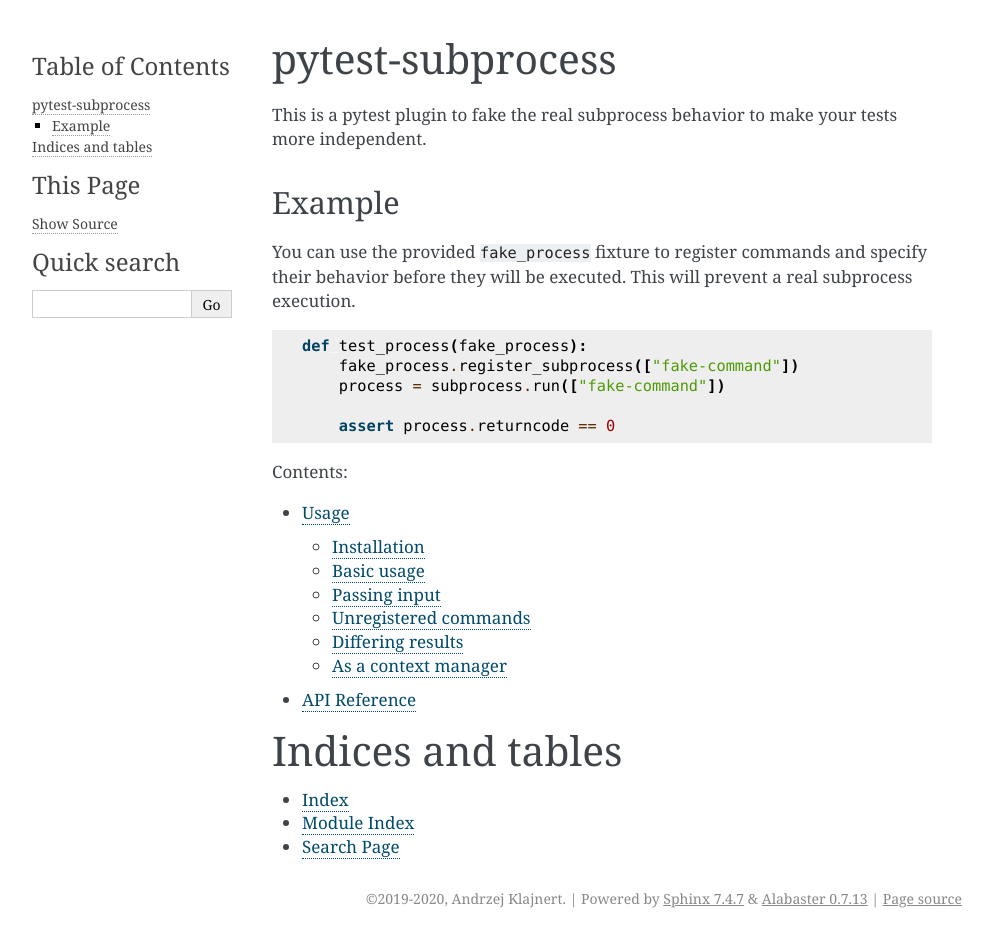
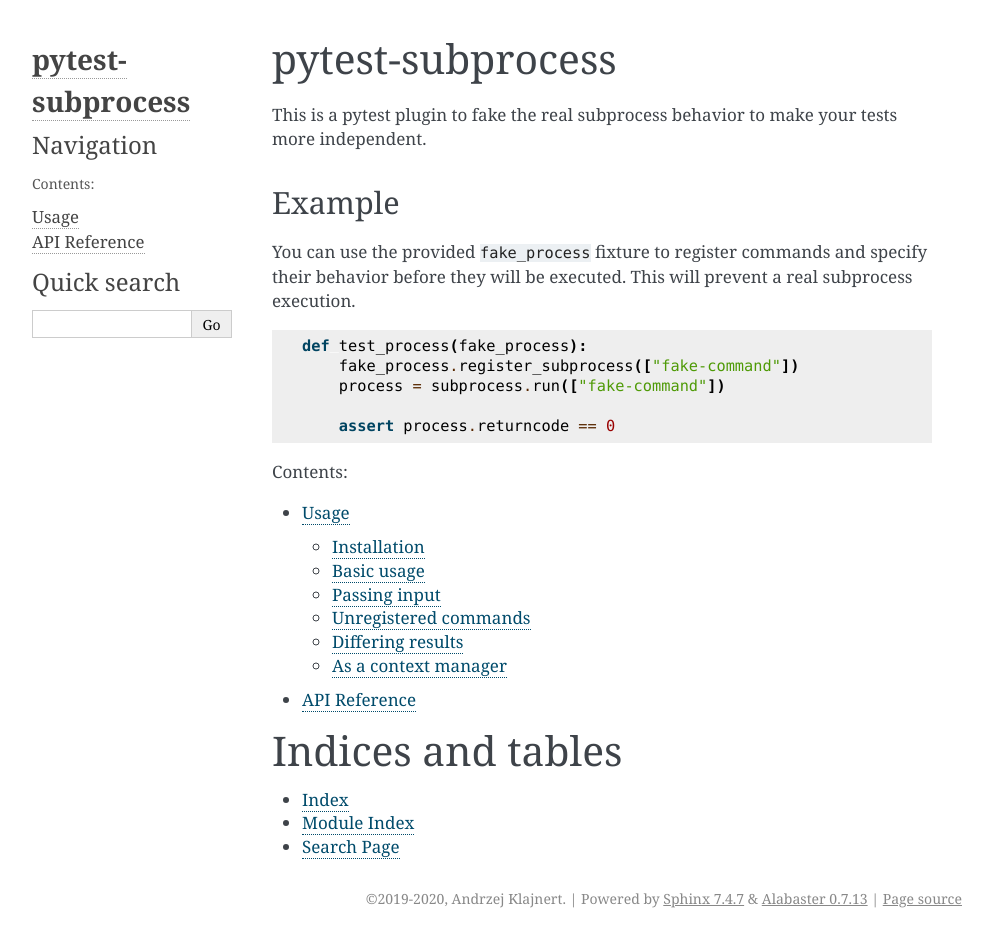
Before and after one commit to aklajnert/pytest-subprocess, a Sphinx documentation site: the page built from docs/index.rst, in a window 1280 px wide. Shown: the whole page, without its empty margins (148-1140 px from the left). Built offline with Sphinx 7.4.7, drawn with Linux system fonts in a browser that asks for light colours.

Commit message:
Update conf.py for docs

```diff
--- a/docs/conf.py
+++ b/docs/conf.py
@@ -52,6 +52,9 @@
 # a list of builtin themes.
 #
 html_theme = "alabaster"
+html_sidebars = {
+    "**": ["about.html", "navigation.html", "relations.html", "searchbox.html"]
+}
 
 # Add any paths that contain custom static files (such as style sheets) here,
 # relative to this directory. They are copied after the builtin static files,
```
